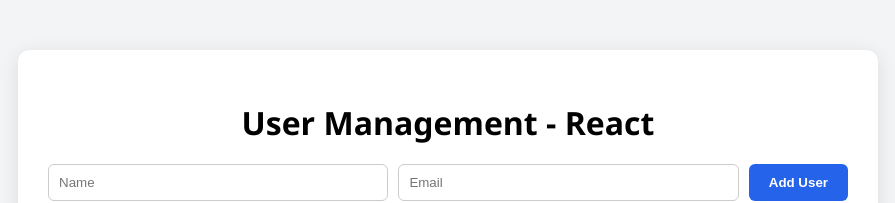
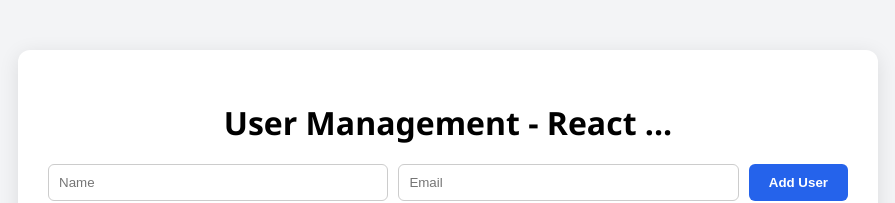
Before and after one commit to Immanuel1424/React-Fullstack-CI-CD-Azure, a React (Create React App) app in the folder client/: page / in a window 1280 px wide. Shown: the top 203 px of the page, without its empty margins (192-1087 px from the left). Built offline with nearby package versions, Linux system fonts and the light colour scheme; no server answers.

Commit message:
Update App.js

```diff
--- a/client/src/App.js
+++ b/client/src/App.js
@@ -1,6 +1,6 @@
 import React, { useState, useEffect } from "react";
 import axios from "axios";
-import "./App.css"; // Custom CSS for styles......
+import "./App.css"; // Custom CSS for styles.........
 
 //const API_URL = "http://12.0.2.154:5000";
 const API_URL = "/api";
@@ -57,7 +57,7 @@ function App() {
 
   return (
     <div className="container">
-      <h1>User Management - React </h1>
+      <h1>User Management - React ...</h1>
       <div className="form">
         <input
           value={name}
```
